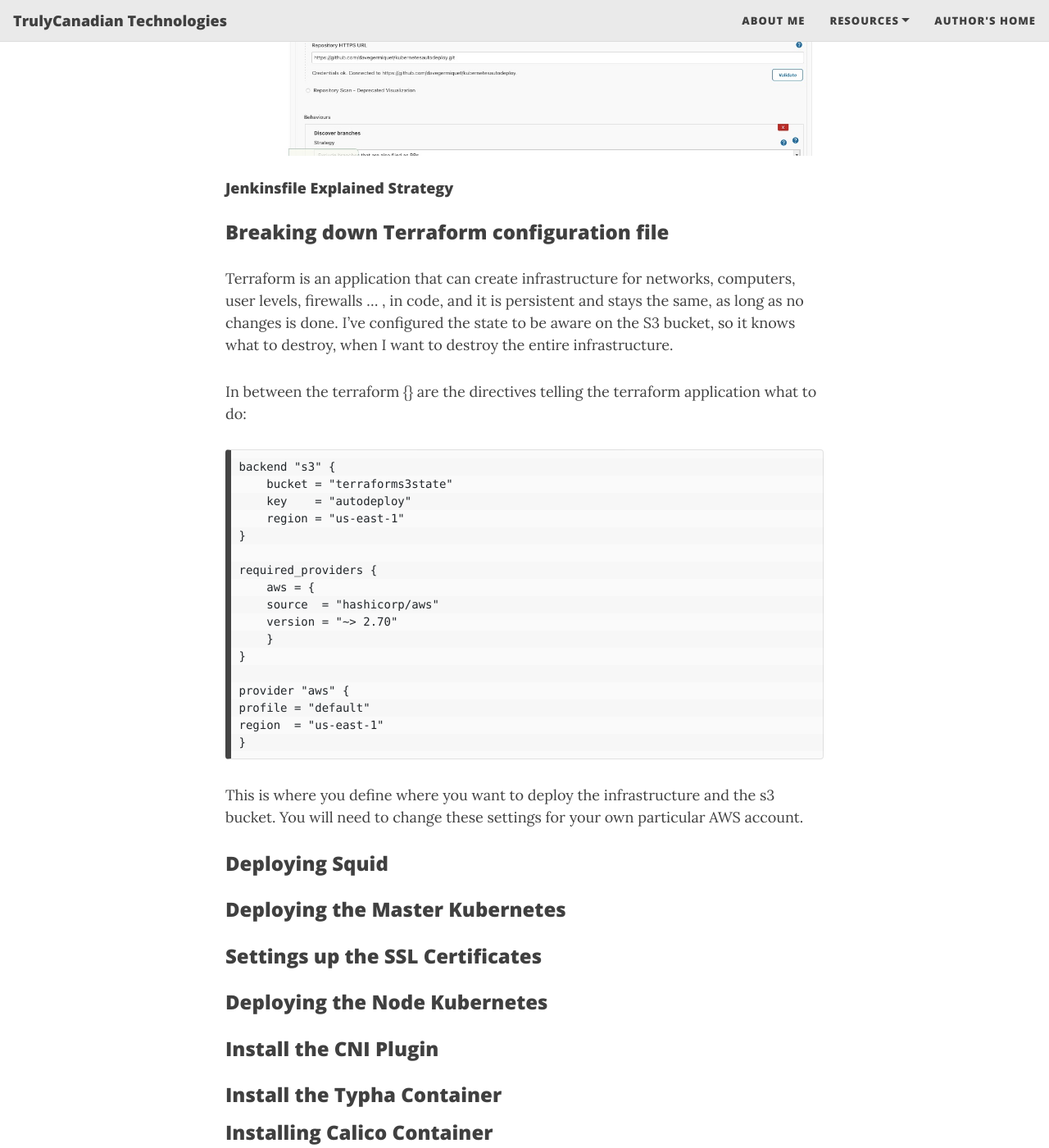
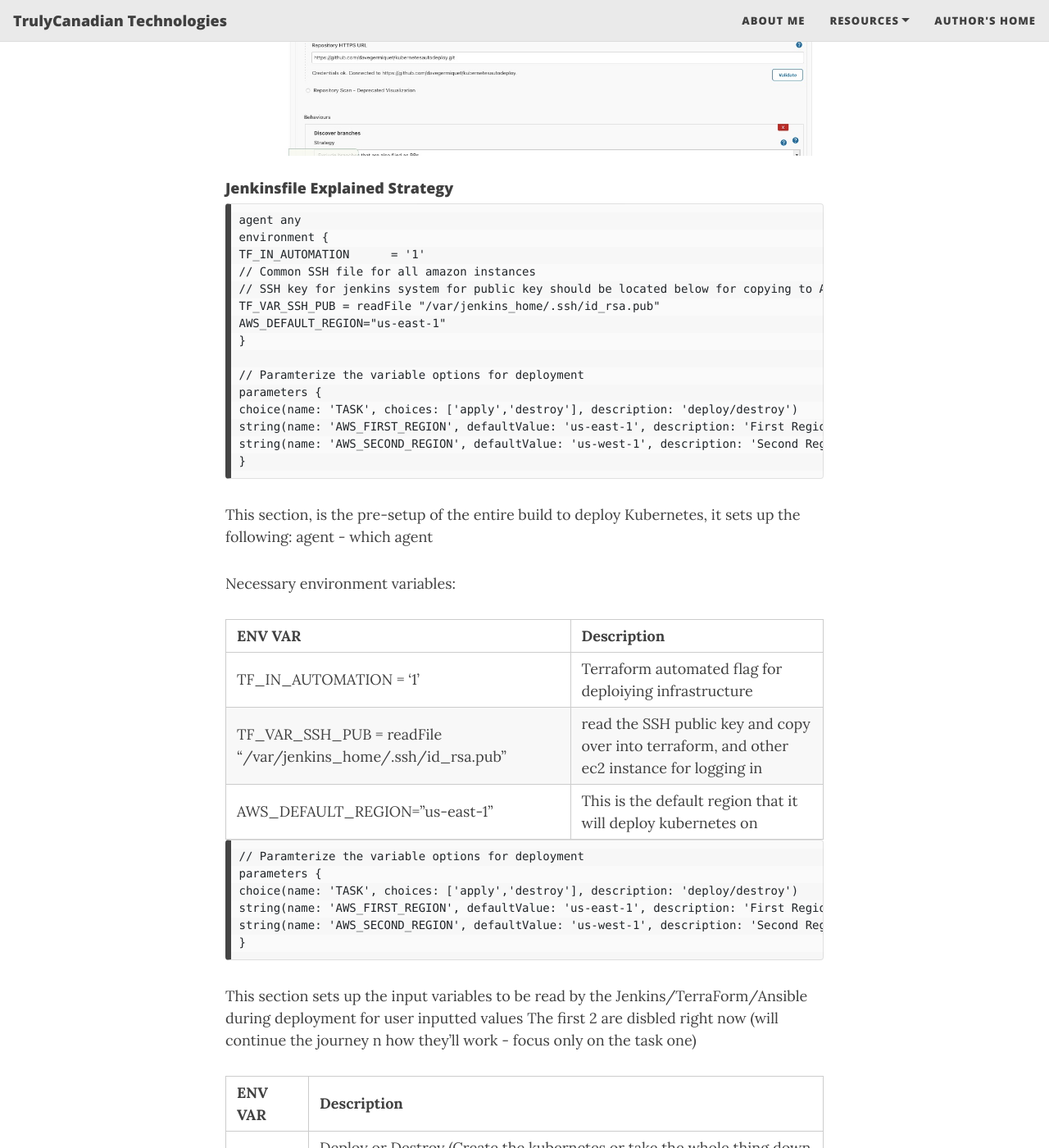
Before and after one commit to davegermiquet/LinuxAdminProto, a Jekyll site: the page built from _posts/2021-01-12-Deploying-Kubernetes.md, in a window 1280 px wide and 1400 px high, scrolled down 5619 px. Shown: the whole window at 82% size. Built offline with Jekyll 4.4.1, drawn with Linux system fonts in a browser that asks for light colours; nearby versions of some CDN libraries; some of the changed text lies outside the part shown.

Commit message:
Add Jenkins pre-environment setup for build description explanation

````diff
--- a/_posts/2021-01-12-Deploying-Kubernetes.md
+++ b/_posts/2021-01-12-Deploying-Kubernetes.md
@@ -167,7 +167,50 @@ Enter Your Fork Repository under the Branch
 <a name="jenkinsexplained"></a>
 
 #### Jenkinsfile Explained Strategy
+```
+agent any
+environment {
+TF_IN_AUTOMATION      = '1'
+// Common SSH file for all amazon instances
+// SSH key for jenkins system for public key should be located below for copying to Amazon Platforms
+TF_VAR_SSH_PUB = readFile "/var/jenkins_home/.ssh/id_rsa.pub"
+AWS_DEFAULT_REGION="us-east-1"
+}
 
+// Paramterize the variable options for deployment
+parameters {
+choice(name: 'TASK', choices: ['apply','destroy'], description: 'deploy/destroy')
+string(name: 'AWS_FIRST_REGION', defaultValue: 'us-east-1', description: 'First Region to Deploy')
+string(name: 'AWS_SECOND_REGION', defaultValue: 'us-west-1', description: 'Second Region to Deploy')
+}
+```
+
+This section, is the pre-setup of the entire build to deploy Kubernetes, it sets up the following:
+agent - which agent
+
+Necessary environment variables:
+
+| ENV VAR |Description |
+| ------- | ----------- |
+| TF_IN_AUTOMATION      = '1' | Terraform automated flag for deploiying infrastructure |
+| TF_VAR_SSH_PUB = readFile "/var/jenkins_home/.ssh/id_rsa.pub" | read the SSH public key and copy over into terraform, and other ec2 instance for logging in|
+| AWS_DEFAULT_REGION="us-east-1" | This is the default region that it will deploy kubernetes on |
+
+```
+// Paramterize the variable options for deployment
+parameters {
+choice(name: 'TASK', choices: ['apply','destroy'], description: 'deploy/destroy')
+string(name: 'AWS_FIRST_REGION', defaultValue: 'us-east-1', description: 'First Region to Deploy')
+string(name: 'AWS_SECOND_REGION', defaultValue: 'us-west-1', description: 'Second Region to Deploy')
+}
+```
+
+This section sets up the input variables to be read by the Jenkins/TerraForm/Ansible during deployment for user inputted values
+The first 2 are disbled right now (will continue the journey n how they'll work - focus only on the task one)
+
+| ENV VAR |Description |
+| ------- | ----------- |
+| TASK| Deploy or Destroy (Create the kubernetes or take the whole thing down on AWS) |
 
 <a name="terraform"></a>
 ### **Breaking down Terraform configuration file**
````
